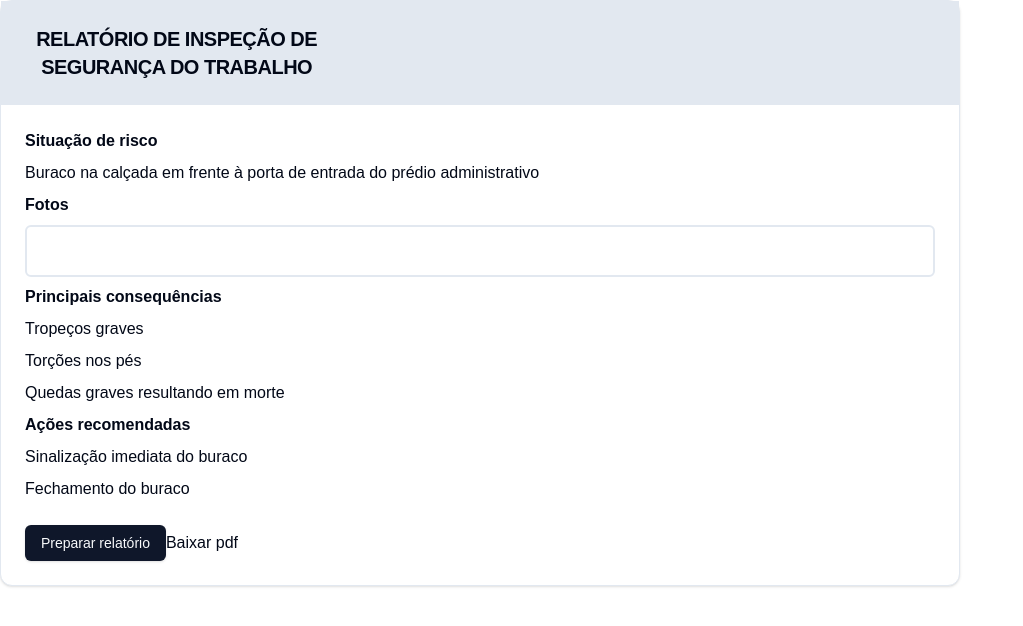
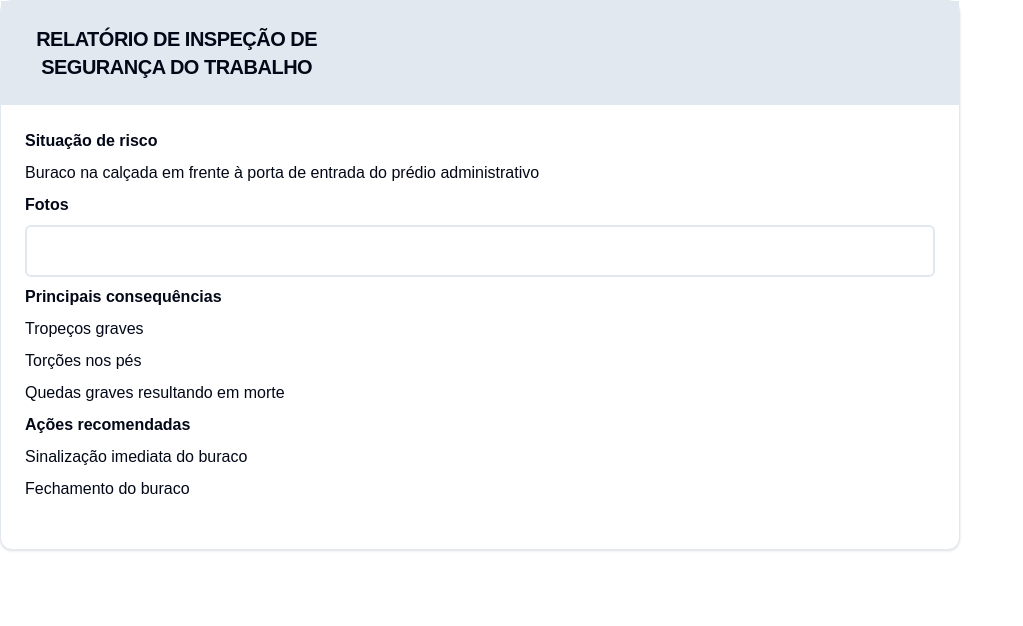
Before and after one commit to ricardoabicalhob/safety-inspection-report, a Next.js app: page /inscritos in a window 1280 px wide. Shown: the top 626 px of the page, without its empty margins (0-1023 px from the left). Built offline with nearby package versions, Linux system fonts and the light colour scheme.

Commit message:
retirados os elementos do card footer

```diff
--- a/src/app/inscritos/page.tsx
+++ b/src/app/inscritos/page.tsx
@@ -54,9 +54,8 @@ export default function Inscritos() {
                     </CardContent>
 
                     }
-                    <CardFooter id="rodape">
-                        <Button onClick={()=>generatePdf()}>Preparar relatório</Button>
-                        <a href="https://www.google.com">Baixar pdf</a>
+                    <CardFooter>
+
                     </CardFooter>
             </Card>
     )
```
